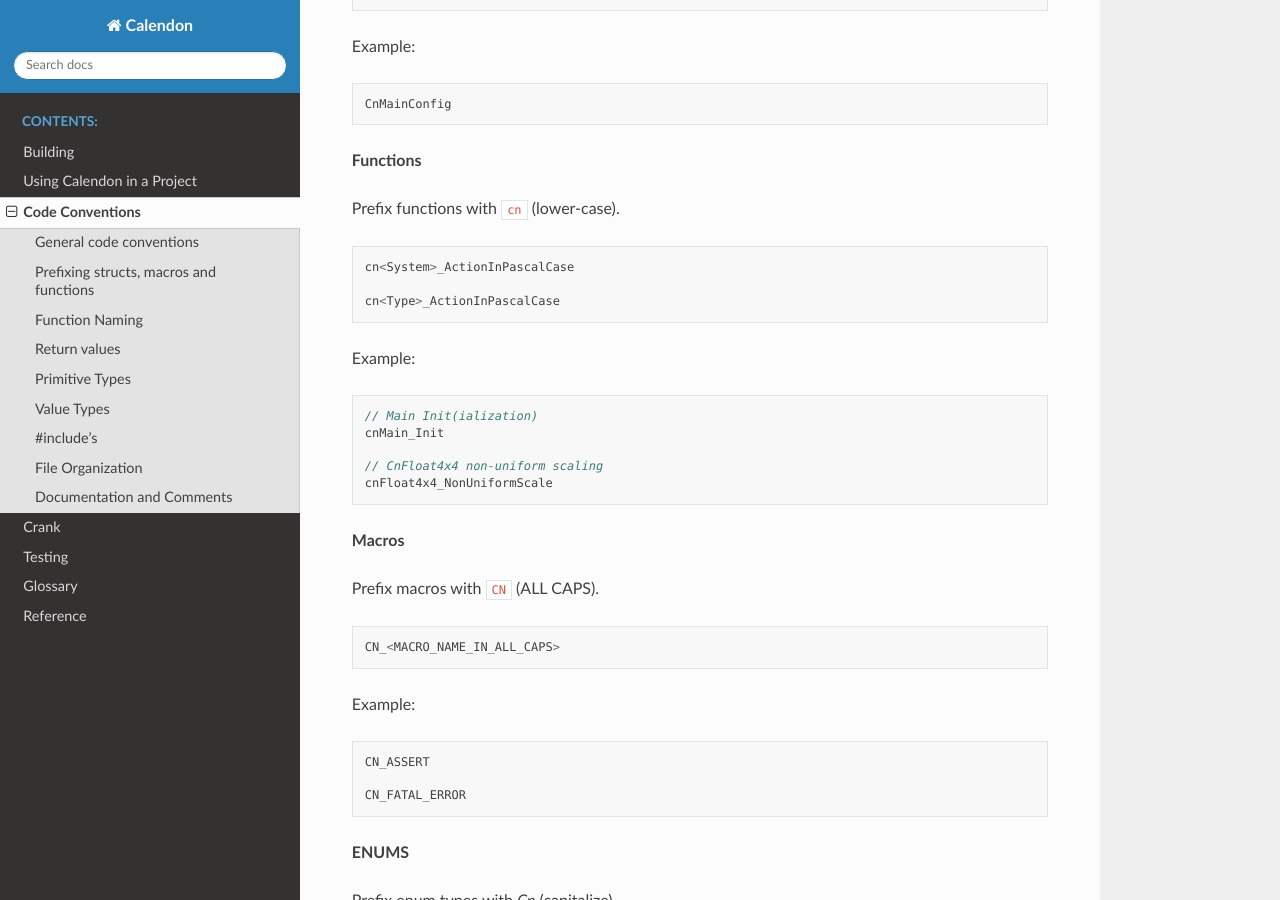
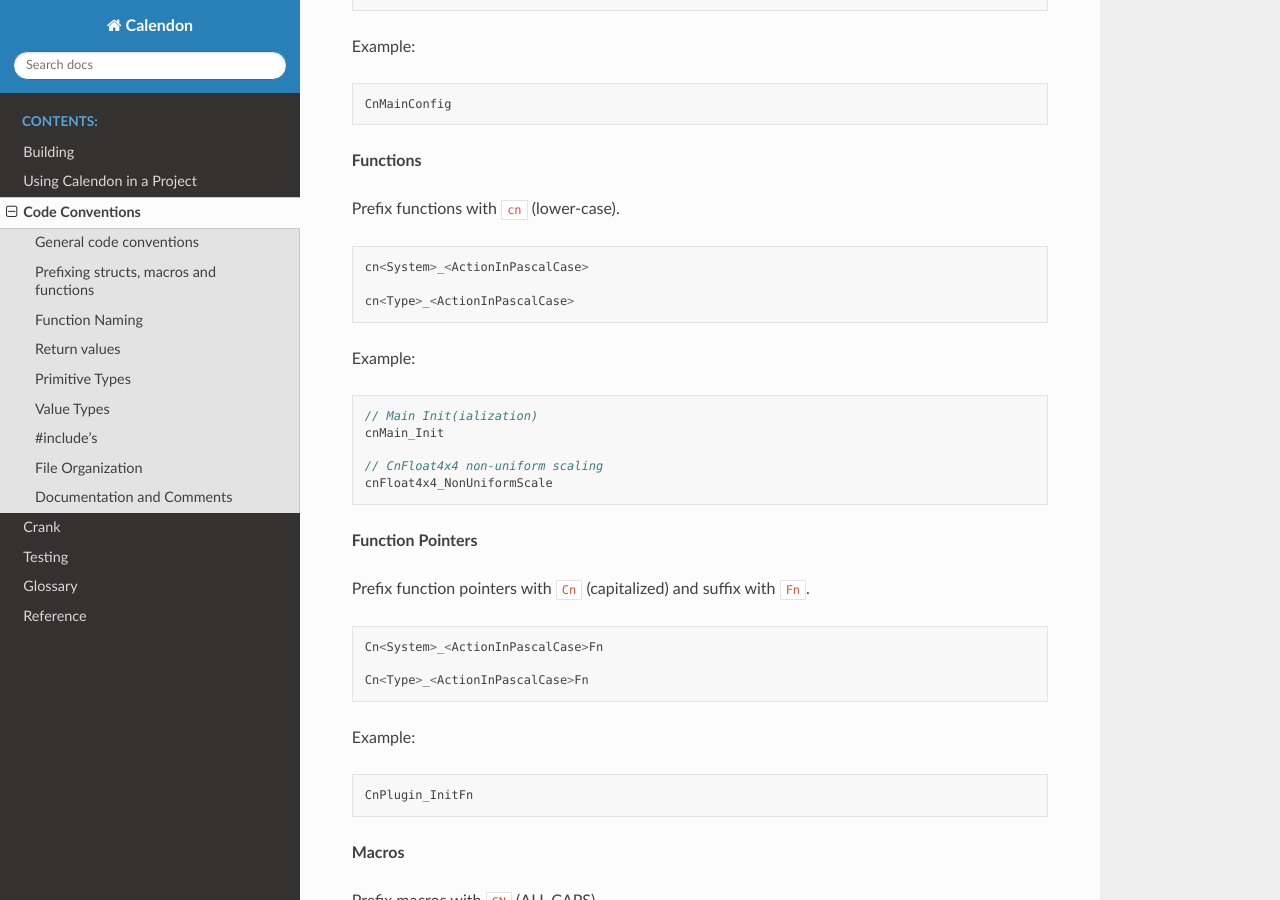
Before and after one commit to pyjarrett/calendon, a Sphinx documentation site: the page built from docs/source/project/conventions.rst, in a window 1280 px wide and 900 px high, scrolled down 571 px. Built offline with Sphinx 7.4.7 and the Read the Docs theme 2.0.0, drawn with Linux system fonts in a browser that asks for light colours.

Commit message:
Update code conventions to add Function Pointers.

```diff
--- a/docs/source/index.rst
+++ b/docs/source/index.rst
@@ -5,8 +5,6 @@
 
 Welcome to Calendon's documentation!
 =================================
-
-Hello, world!
 
 .. toctree::
    :maxdepth: 2
--- a/docs/source/project/conventions.rst
+++ b/docs/source/project/conventions.rst
@@ -5,7 +5,7 @@
 ------------------------
 
 - Use tabs for indentation and spaces for alignment.
-- Wrap headers with ``extern "C" {"`` for C++ compatibility.
+- Wrap headers with ``extern "C" {`` for C++ compatibility.
 - Prefer stack-based and statically allocated storage to dynamic allocations.
 
 
@@ -48,6 +48,22 @@
 
     // CnFloat4x4 non-uniform scaling
     cnFloat4x4_NonUniformScale
+
+**Function Pointers**
+
+Prefix function pointers with ``Cn`` (capitalized) and suffix with ``Fn``.
+
+.. code-block::
+
+    Cn<System>_<ActionInPascalCase>Fn
+
+    Cn<Type>_<ActionInPascalCase>Fn
+
+Example:
+
+.. code-block::
+
+    CnPlugin_InitFn
 
 **Macros**
 
@@ -67,7 +83,7 @@
 
 **ENUMS**
 
-Prefix enum types with `Cn` (capitalize)
+Prefix enum types with ``Cn`` (capitalize)
 
 .. code-block::
 
```
Also changed, not shown: other parts of docs/source/project/conventions.rst (+2 -2 lines).
